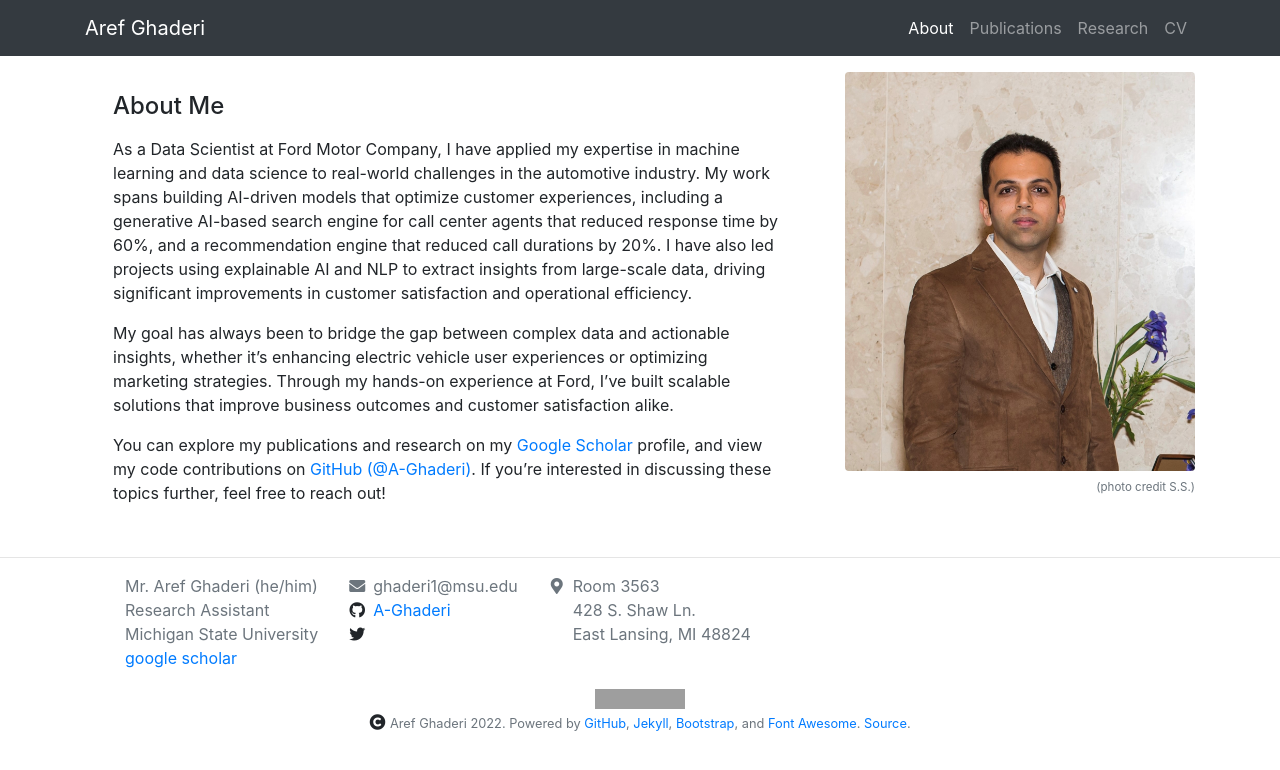
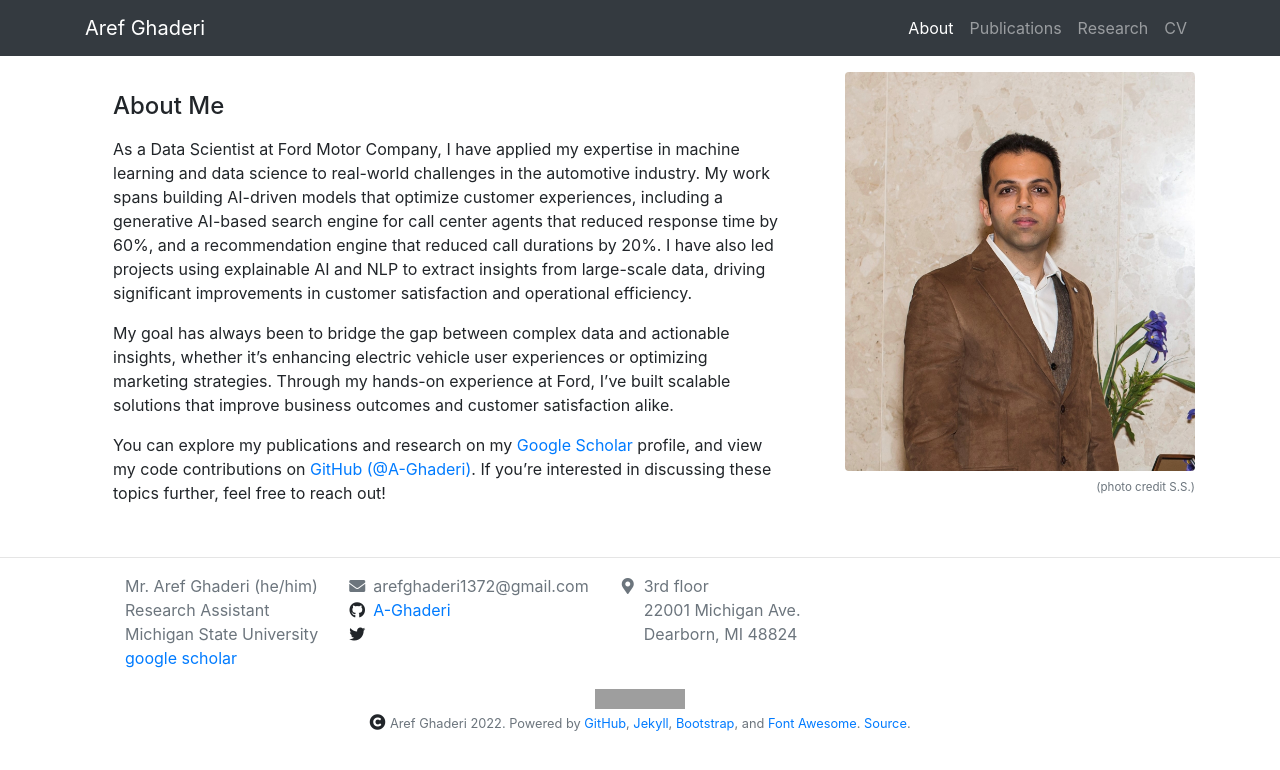
Before and after one commit to A-Ghaderi/Webpage, a Jekyll site: the page built from index.md, in a window 1280 px wide. Shown: the top 770 px of the page. Built offline with Jekyll 4.4.1, drawn with Linux system fonts in a browser that asks for light colours; nearby versions of some CDN libraries; grey boxes are pictures that could not be loaded.

Commit message:
Update contact.yml

```diff
--- a/_data/contact.yml
+++ b/_data/contact.yml
@@ -6,9 +6,9 @@ github:
   username: A-Ghaderi
 
 email:
-  address: ghaderi1@msu.edu
+  address: arefghaderi1372@gmail.com
 
 address: |
-    Room 3563  <br/>
-    428 S. Shaw Ln. <br/>
-    East Lansing, MI 48824
+    3rd floor  <br/>
+    22001 Michigan Ave. <br/>
+    Dearborn, MI 48824
```
